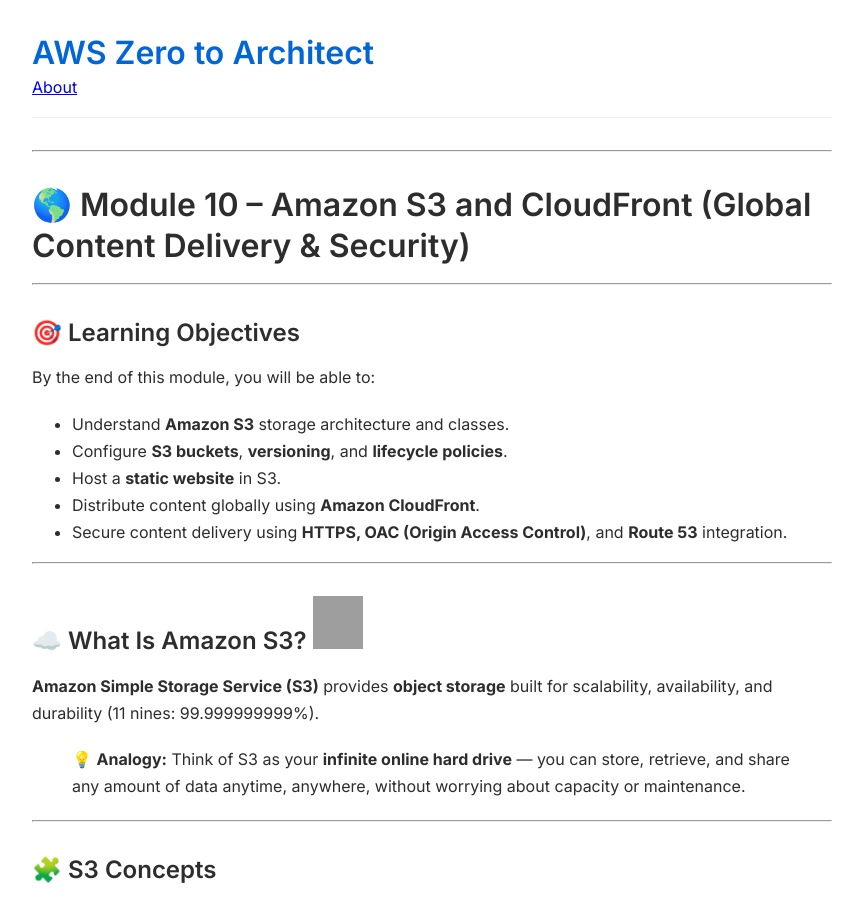
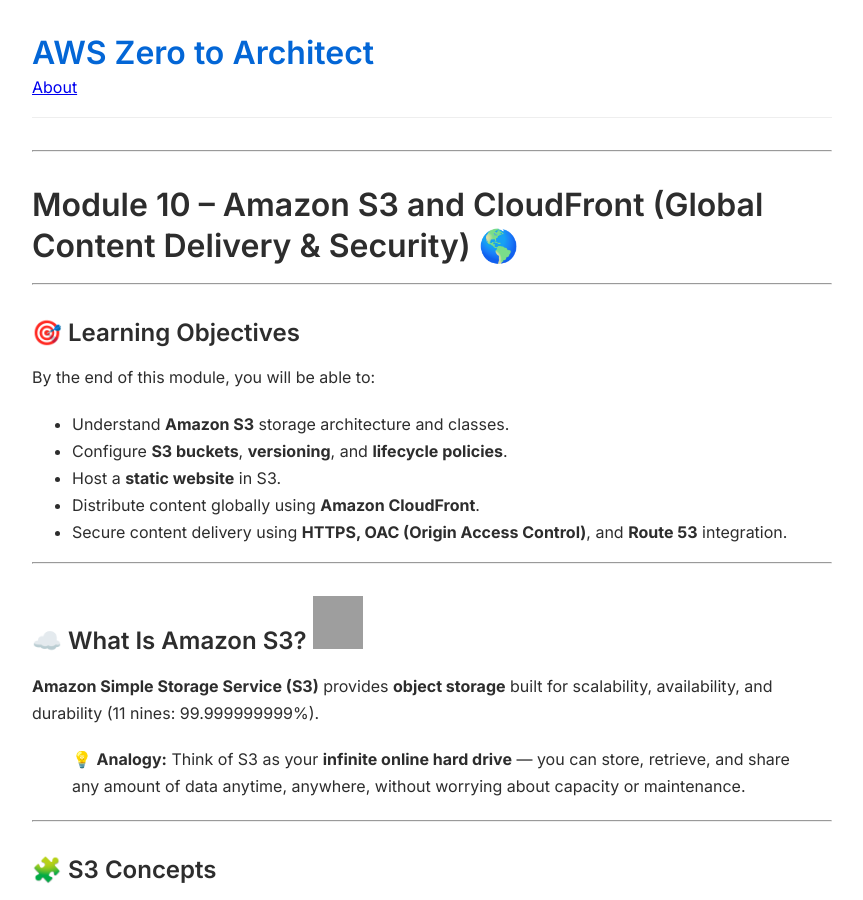
Before and after one commit to asiandevs/aws-zero-to-architect-blog, a Jekyll site: the page built from _posts/2025-11-07-module10-amazon-s3-and-cloudfront-global-content-delivery.md, in a window 1280 px wide and 900 px high. Shown: the whole window, without its empty margins (208-1071 px from the left). Built offline with Jekyll 4.4.1, drawn with Linux system fonts in a browser that asks for light colours; grey boxes are pictures that could not be loaded.

```diff
--- a/_posts/2025-11-07-module10-amazon-s3-and-cloudfront-global-content-delivery.md
+++ b/_posts/2025-11-07-module10-amazon-s3-and-cloudfront-global-content-delivery.md
@@ -9,7 +9,7 @@ description: "Building global content delivery with Amazon S3, CloudFront, HTTPS
 
 ---
 
-# 🌎 Module 10 – Amazon S3 and CloudFront (Global Content Delivery & Security)
+#  Module 10 – Amazon S3 and CloudFront (Global Content Delivery & Security) 🌎
 
 ---
 
```
